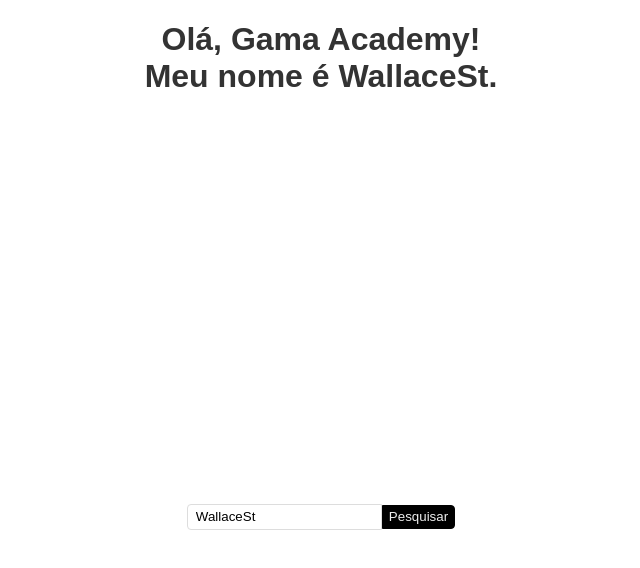
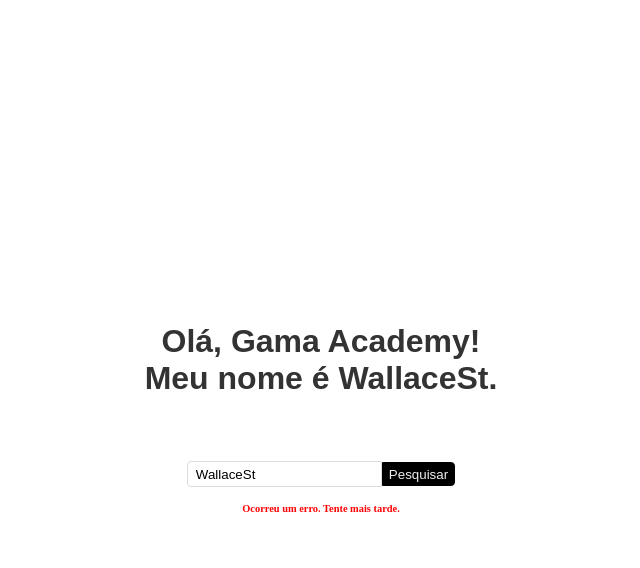
Before and after one commit to WallaceSt/react-basic, a React (Create React App) app: page / in a window 1280 px wide. Both pictures are taken after a click on the button "Pesquisar". Shown: the top 568 px of the page, without its empty margins (327-967 px from the left). Built offline with nearby package versions, Linux system fonts and the light colour scheme; no server answers.

Commit message:
Adicionando tratativa de erro na pagina Home

```diff
--- a/src/pages/Home/index.js
+++ b/src/pages/Home/index.js
@@ -4,7 +4,8 @@
 import {useNavigate} from 'react-router-dom';
 
 function Home(props) {
-  const [usuario, setUsuario] = useState('WallaceSt')
+  const [usuario, setUsuario] = useState('WallaceSt');
+  const [erro, setErro] = useState(false);
   const navigate = useNavigate();
   function handlePesquisa() {
     axios
@@ -16,25 +17,29 @@
           repositoriesNames.push(repo.name);
         });
         localStorage.setItem('repositoriesNames', JSON.stringify(repositoriesNames));
+        setErro(false);
         navigate('/repositories');
       })
       .catch(err => {
-        console.log(err);
+        setErro(true);
       })
   }
 
   return (
-    <>
+    <S.HomeContainer>
       <S.Title>
         {props.title}! <br/> Meu nome é {usuario}.
       </S.Title>
-      <S.Container>
+      <S.Content>
         <S.Input placeholder="Usuário" name="usuario" onChange={e => {
           setUsuario(e.target.value);
         }} value={usuario} />
         <S.Button type='button' onClick={ handlePesquisa }>Pesquisar</S.Button>
-      </S.Container>
-    </>
+      </S.Content>
+      {
+        erro ? <S.ErrorMsg>Ocorreu um erro. Tente mais tarde.</S.ErrorMsg> : ""
+      }
+    </S.HomeContainer>
   );
 }
 export default Home;
--- a/src/pages/Home/styled.js
+++ b/src/pages/Home/styled.js
@@ -1,8 +1,15 @@
 import styled from "styled-components";
 
-export const Container = styled.div`
+export const HomeContainer = styled.div`
+    height: 100vh;
+    display: flex;
+    align-items: center;
+    justify-content: center;
+    flex-direction: column;
+`
+
+export const Content = styled.div`
     width: 100%;
-    height: 100vh;
     display: flex;
     align-items: center;
     justify-content: center;
@@ -13,6 +20,7 @@
     font-size: 2rem;
     font-family: sans-serif;
     color: #333;
+    margin-bottom: 4rem;
 `
 
 export const Input = styled.input`
@@ -39,3 +47,11 @@
         box-shadow: none;
     }
 `
+
+export const ErrorMsg = styled.span`
+    display: block;
+    font-size: .65rem;
+    color: red;
+    font-weight: 600;
+    margin-top: 1rem;
+`
```
